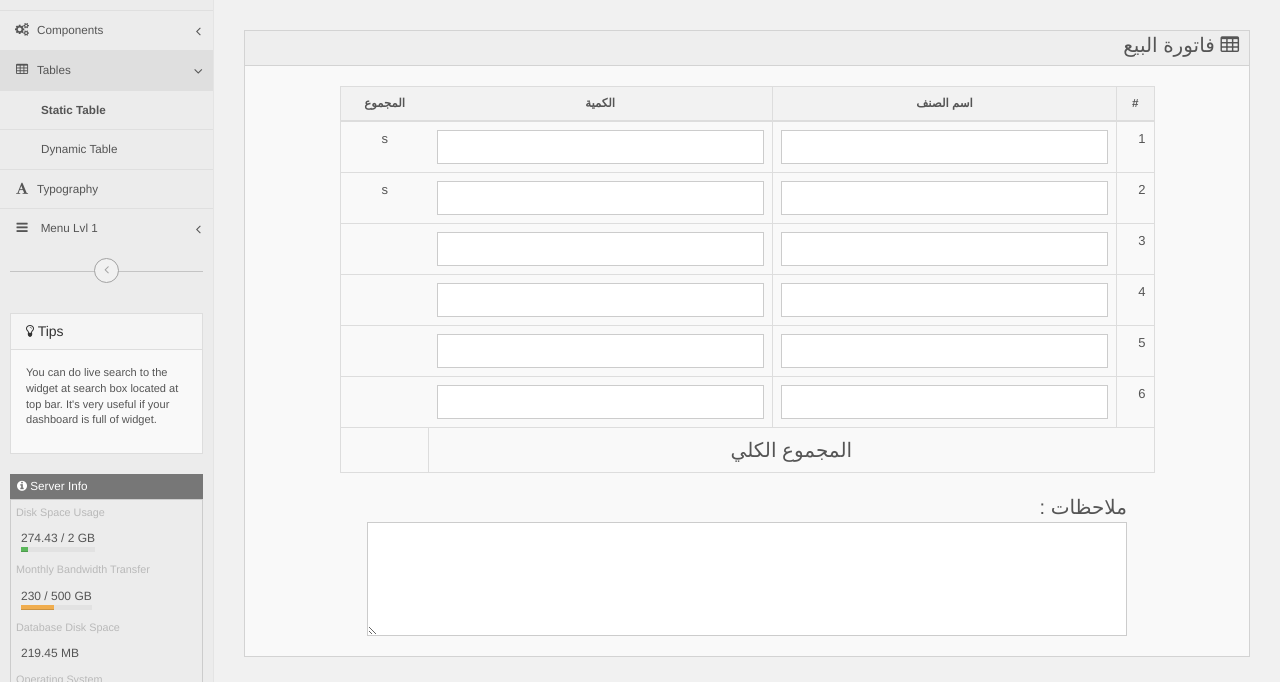
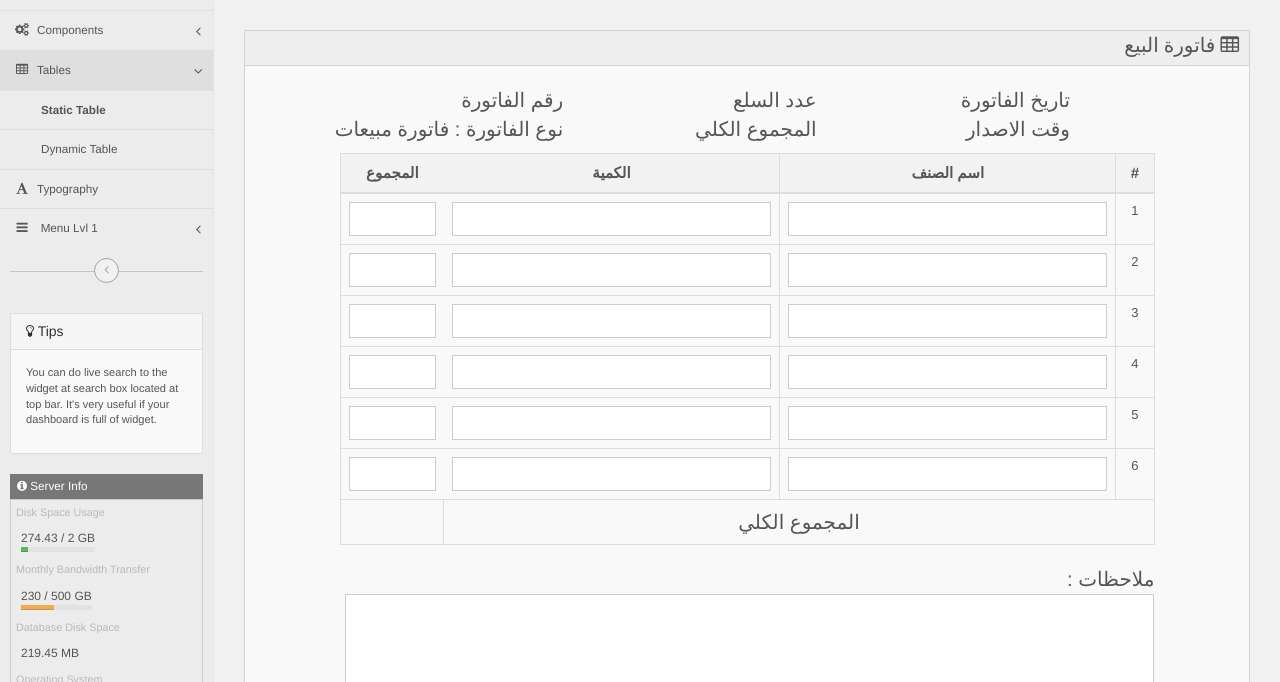
Before and after one commit to AmrSaidam/GraduatedProject, a plain HTML site: page kingadmin-v1.5/SellingPointtable.html in a window 1280 px wide. Shown: the part 270-952 px from the top of the page. Drawn offline with Linux system fonts and the light colour scheme.

Commit message:
selling invoice, is done

```diff
--- a/kingadmin-v1.5/SellingPointtable.html
+++ b/kingadmin-v1.5/SellingPointtable.html
@@ -524,37 +524,56 @@
 										<div>
 										<div class="fa fa-table">
 
+											فاتورة البيع
 										</div>
-										<div class="col-lg-10"></div>
-										فاتورة البيع
+
 									</div>
 									</div>
-								<div class="widget-content">
+
+
+									<div class="widget-content">
+										<div class="row" dir="rtl" style="font-size: 20px">
+											<div class="col-lg-4">
+											<div> رقم الفاتورة</div>
+											<div>نوع الفاتورة : فاتورة مبيعات</div>
+											</div>
+											<div  class="col-lg-3">
+												<div>عدد السلع</div>
+												<div> المجموع الكلي</div>
+											</div>
+											<div  class="col-lg-3">
+												<div>تاريخ الفاتورة</div>
+												<div>وقت الاصدار</div>
+											</div>
+										</div>
+										<div class="col-lg-12" style="height: 10px;"></div>
+									<form method="post" action="">
 								<div class="row" dir="rtl">
 									<div class="col-lg-1"></div>
 									<div class="col-lg-10">
 									<table class="table table-bordered" align="center " dir="rtl">
-										<thead style="text-align: center;">
+										<thead>
 										<tr>
-											<th style="text-align: center;">#</th>
-											<th style="text-align: center;">اسم الصنف</th>
-											<th style="text-align: center;">الكمية</th>
-											<th style="text-align: center;">المجموع</th>
+											<th style="text-align: center; font-size:15px">#</th>
+											<th style="text-align: center; font-size:15px">اسم الصنف</th>
+											<th style="text-align: center; font-size:15px">الكمية</th>
+											<th style="text-align: center; font-size:15px">المجموع</th>
+
 
 										</tr>
 										</thead>
-										<tbody>
+										<tbody style="text-align: center">
 											<tr>
 												<td>1</td>
 												<td align="center"><input class="form-control"></td>
 												<td align="center"><input class="form-control"/></td>
-												<td align="center" style="border: 1px">s</td>
+												<td><div class="form-control"></div></td>
 											</tr>
 											<tr>
 												<td>2</td>
 												<td align="center"><input class="form-control"></td>
 												<td align="center"><input class="form-control"/></td>
-												<td align="center">s</td>
+												<td><div class="form-control"></div></td>
 
 
 											</tr>
@@ -562,25 +581,25 @@
 												<td>3</td>
 												<td align="center"><input class="form-control" ></td>
 												<td align="center"><input class="form-control"/></td>
-												<td align="center"></td>
+												<td><div class="form-control"></div></td>
 											</tr>
 											<tr>
 												<td>4</td>
 												<td align="center"><input class="form-control" ></td>
 												<td align="center"><input class="form-control"/></td>
-												<td align="center"></td>
+												<td><div class="form-control"></div></td>
 											</tr>
 											<tr>
 												<td>5</td>
 												<td align="center"><input class="form-control" ></td>
 												<td align="center"><input class="form-control"/></td>
-												<td align="center"></td>
+												<td><div class="form-control"></div></td>
 											</tr>
 											<tr>
 												<td>6</td>
 												<td align="center"><input class="form-control" ></td>
 												<td align="center"><input class="form-control"/></td>
-												<td align="center"></td>
+												<td><div class="form-control"></div></td>
 											</tr>
 
 										</tbody>
@@ -595,18 +614,42 @@
 									</div>
 
 
-									<div class="col-lg-12">
+
 									<div class="col-lg-1"></div>
-										<div class="col-lg-10">
-										<div class="col-lg-12" style="font-size: 20px"> ملاحظات : </div>
-										<div class="col-lg-12">
-											<textarea class="form-control" rows="5"></textarea>
+									<div class="col-lg-11" style=" text-align: right;">
+
+
+
+										<div class="col-lg-1"></div>
+										<div class="col-lg-11" style="font-size: 20px;  padding-right: 0;"> ملاحظات : </div>
+										<div class="col-lg-1"></div>
+										<div class="col-lg-11" style="font-size: 20px; padding-right: 0;">
+											<textarea class="form-control" rows="5" style="resize: none"></textarea>
+										</div>
+
+
+										<div class="col-lg-1"></div>
+
+
+										</div>
+
+
+									<div class="col-lg-12" style="text-align: center">
+
+										<div class="col-sm-12" style="height: 10px;"></div>
+										<div class="col-lg-12" style="">
+											<input  class="btn btn-primary" type="submit" value="تم"/>
+											<input  class="btn btn-danger" type="reset" value="الغاء"/>
 										</div>
 
 									</div>
-									</div>
+
+
 								</div>
+									</form>
 								</div>
+
+
 
 							</div>
 							</div>
```
